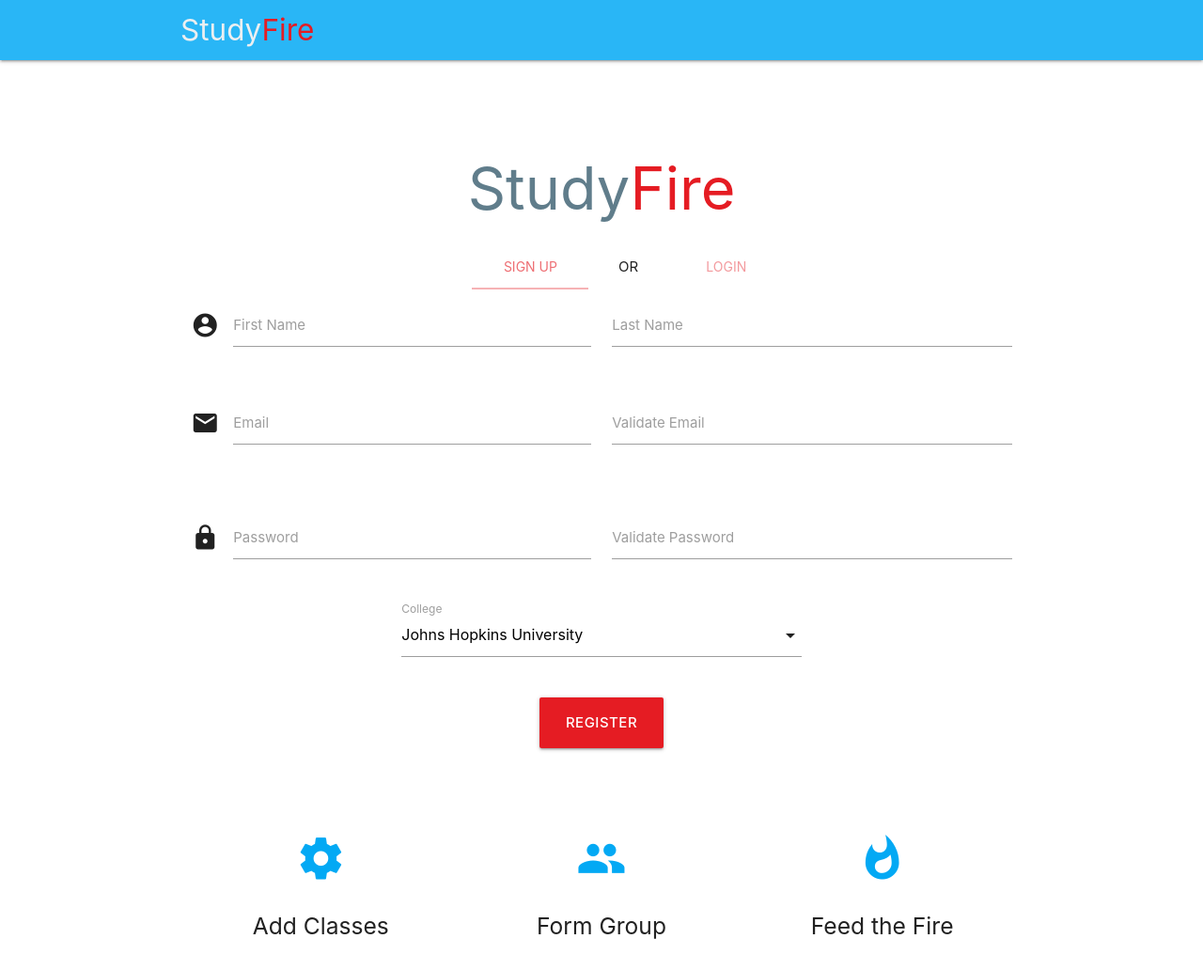
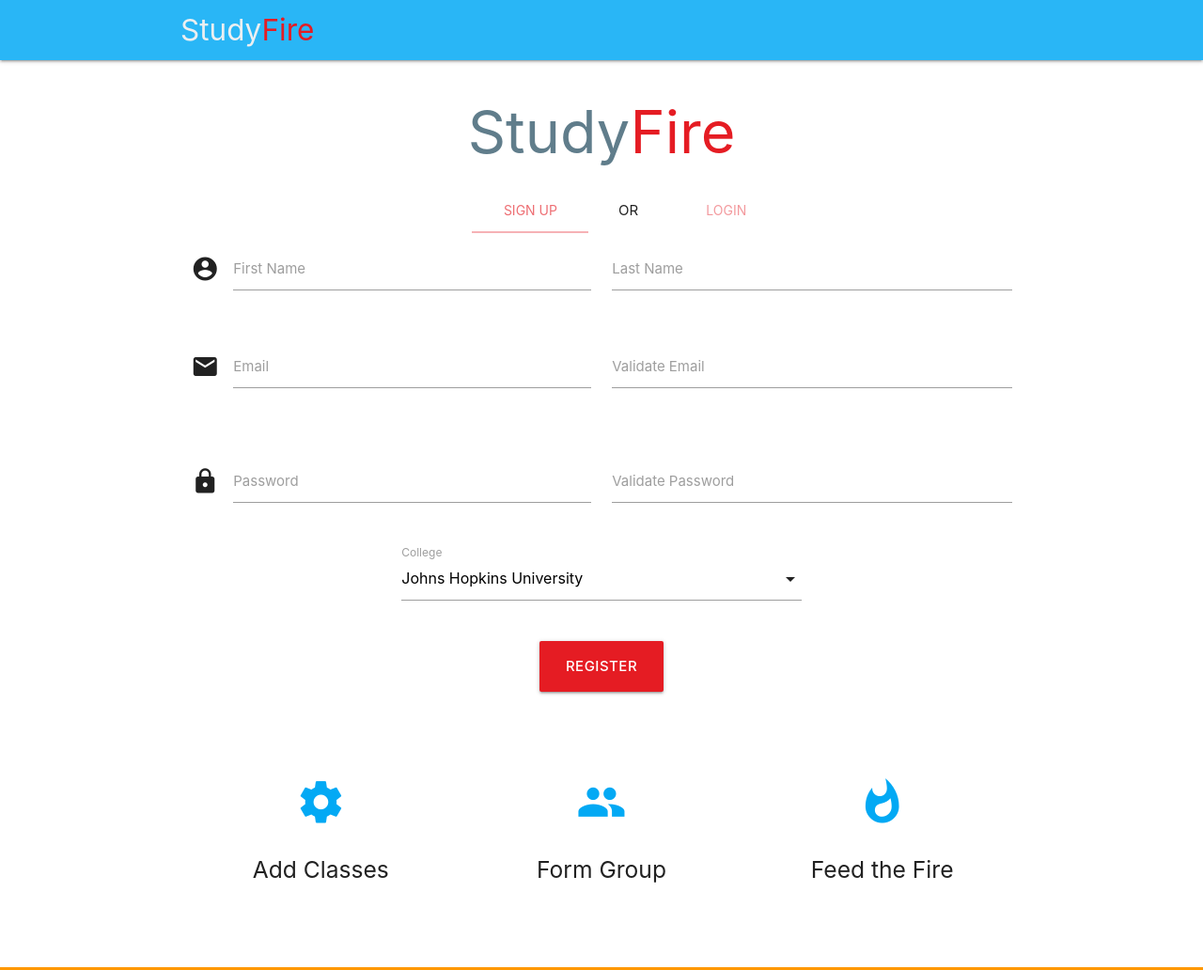
Before and after one commit to mason2smart/StudyFire, a plain HTML site: page public_html/index.html in a window 1280 px wide. Shown: the top 1032 px of the page at 94% size. Drawn offline with nearby package versions, Linux system fonts and the light colour scheme; no server answers.

Commit message:
remove header logo padding

```diff
--- a/public_html/index.html
+++ b/public_html/index.html
@@ -38,9 +38,8 @@
     </div>
   </nav>
 
-  <div class="section no-pad-bot" id="index-banner">
+  <div class="section no-pad-bot no-padding" id="index-banner">
     <div class="container">
-      <br><br>
       <h1 class="header center orange-text"><font class="blue-grey-text">Study</font><font class="materialize-red-text">Fire</font></h1>
 		 <div class="row">
     <div class="col s9 offset-s2 m8 offset-m2 l7 offset-l4">
```
